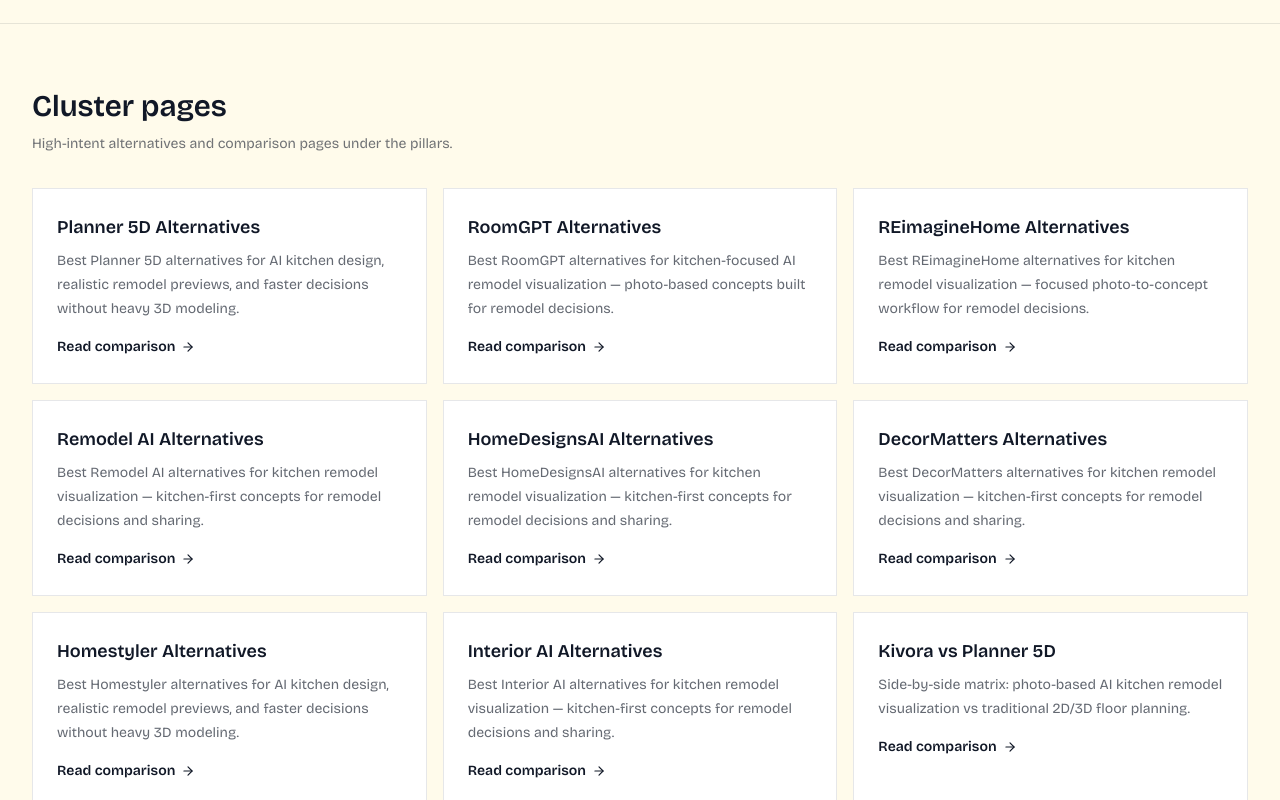
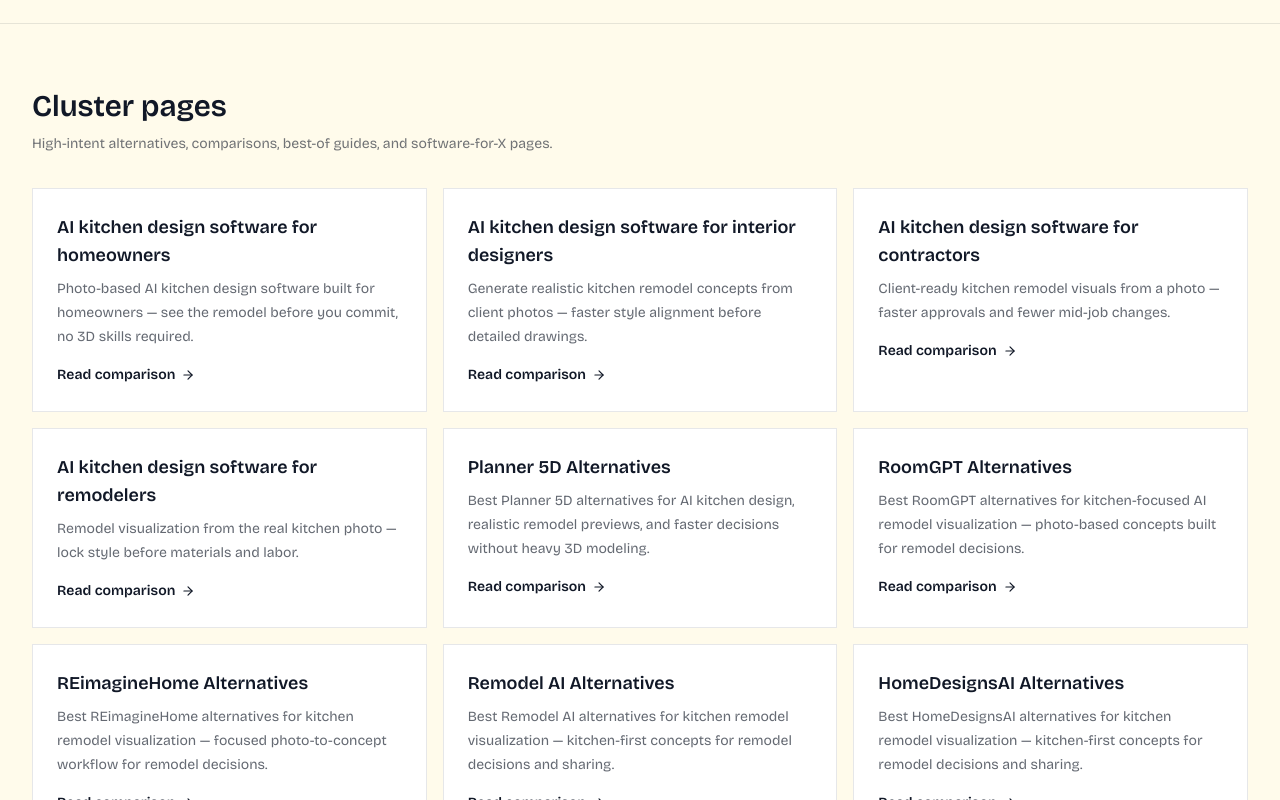
Before and after one commit to KarlGusta/kivora-next, a Next.js app: page /resources in a window 1280 px wide. Shown: the part 960-1760 px from the top of the page. Built offline with nearby package versions, Linux system fonts and the light colour scheme.

Commit message:
List Software for X pages on Resources cluster section

```diff
--- a/app/resources/page.jsx
+++ b/app/resources/page.jsx
@@ -48,6 +48,30 @@
 ];
 
 const clusterPages = [
+  {
+    href: "/ai-kitchen-design-software-for-homeowners",
+    label: "AI kitchen design software for homeowners",
+    description:
+      "Photo-based AI kitchen design software built for homeowners — see the remodel before you commit, no 3D skills required.",
+  },
+  {
+    href: "/ai-kitchen-design-software-for-interior-designers",
+    label: "AI kitchen design software for interior designers",
+    description:
+      "Generate realistic kitchen remodel concepts from client photos — faster style alignment before detailed drawings.",
+  },
+  {
+    href: "/ai-kitchen-design-software-for-contractors",
+    label: "AI kitchen design software for contractors",
+    description:
+      "Client-ready kitchen remodel visuals from a photo — faster approvals and fewer mid-job changes.",
+  },
+  {
+    href: "/ai-kitchen-design-software-for-remodelers",
+    label: "AI kitchen design software for remodelers",
+    description:
+      "Remodel visualization from the real kitchen photo — lock style before materials and labor.",
+  },
   {
     href: "/planner-5d-alternatives",
     label: "Planner 5D Alternatives",
@@ -365,7 +389,7 @@
             Cluster pages
           </h2>
           <p className="mt-2 max-w-2xl text-sm leading-6 text-kivora-ink/60">
-            High-intent alternatives and comparison pages under the pillars.
+            High-intent alternatives, comparisons, best-of guides, and software-for-X pages.
           </p>
           <div className="mt-8 grid gap-4 sm:grid-cols-2 lg:grid-cols-3">
             {clusterPages.map((item) => (
```
